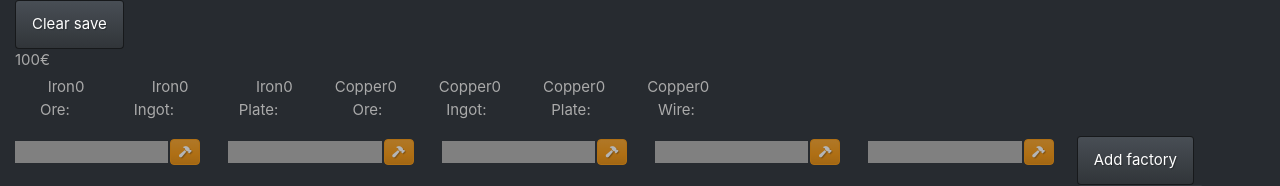
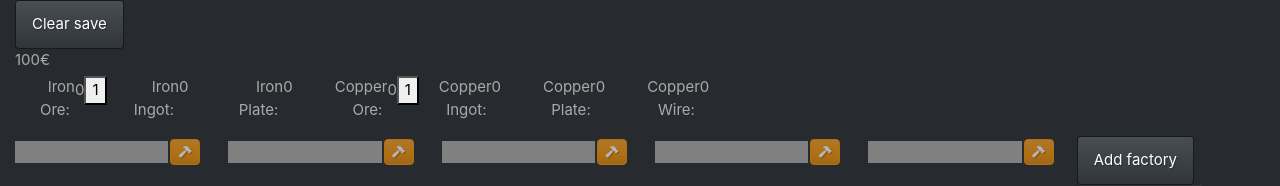
Before and after one commit to charlesbl/factory-game, a React (Create React App) app: page / in a window 1280 px wide. Shown: the top 186 px of the page. Built offline with nearby package versions, Linux system fonts and the light colour scheme.

Commit message:
buy items

```diff
--- a/src/Game/ItemStack.ts
+++ b/src/Game/ItemStack.ts
@@ -28,6 +28,13 @@ export default class ItemStack extends Id {
         }
     }
 
+    tryBuy(game: Game, quantity: number = 1) {
+        if (this.item.cost && game.money >= this.item.cost * quantity) {
+            game.money -= this.item.cost * quantity;
+            this.quantity += quantity;
+        }
+    }
+
     static fromSave(save: IItemStackSave) {
         return new ItemStack(Game.getItemById(save.itemId), save.quantity);
     }
--- a/src/Views/FactoryView.tsx
+++ b/src/Views/FactoryView.tsx
@@ -38,7 +38,7 @@ export default class FactoryView extends React.Component<IFactoryProps> {
         return (
             <div>
                 {returnButton} <span>{this.props.game.money}€</span>
-                <InventoryView inventory={this.props.factory.inventory} />
+                <InventoryView game={this.props.game} inventory={this.props.factory.inventory} />
                 <div className="row">
                     {machines}
                     {factories}
--- a/src/Views/InventoryView.tsx
+++ b/src/Views/InventoryView.tsx
@@ -2,13 +2,15 @@ import React from 'react';
 import '../css/Inventory.css'
 import ItemStack from '../Game/ItemStack';
 import Inventory from '../Game/Inventory';
+import IBaseProps from './IBaseProps';
 
-interface IInventoryProps {
+interface IInventoryProps extends IBaseProps {
     inventory: Inventory
 }
 
 export default class InventoryView extends React.Component<IInventoryProps> {
     renderItemStack(itemStack: ItemStack) {
+        var buyButton = itemStack.item.cost ? <button onClick={() => itemStack.tryBuy(this.props.game)}>{itemStack.item.cost}</button> : "";
         return (
             <div className="col-6 col-sm-4 col-md-3 col-lg-2 col-xl-1" key={itemStack.id}>
                 <div className="row no-gutters item">
@@ -17,6 +19,7 @@ export default class InventoryView extends React.Component<IInventoryProps> {
                     </div>
                     <div className="col-5 text-left">
                         <span>{itemStack.quantity}</span>
+                        {buyButton}
                     </div>
                 </div>
             </div>
```
